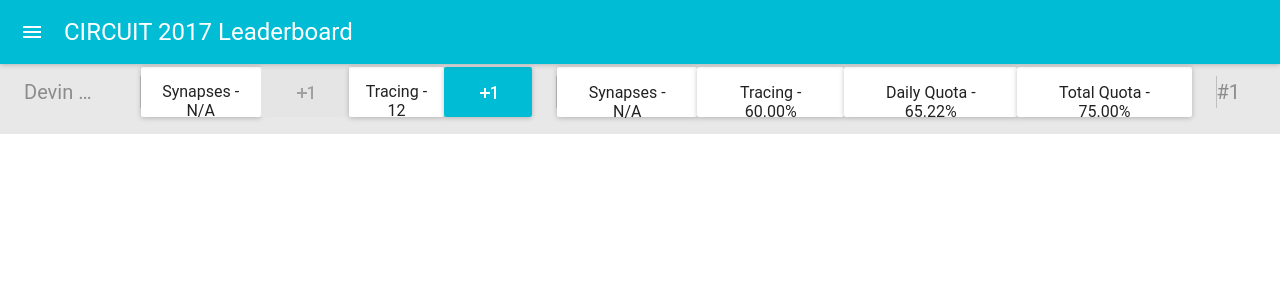
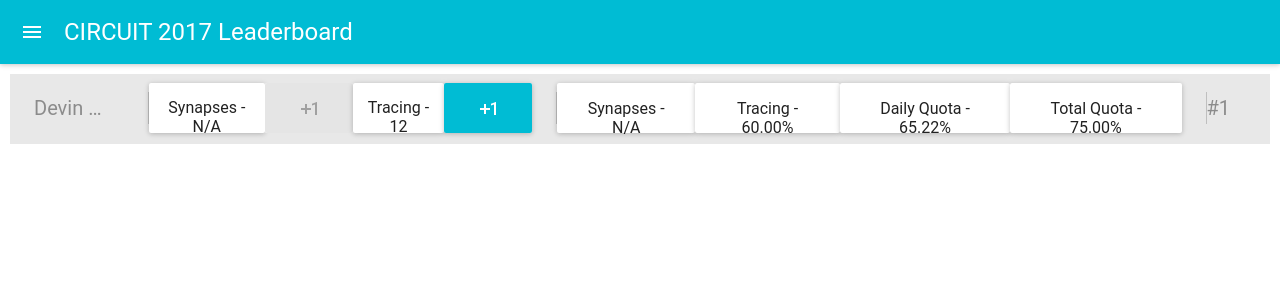
Before and after one commit to hpcowley/leaderboard, a React (Create React App) app in the folder leaderboard/: page / in a window 1280 px wide. Shown: the top 300 px of the page. Built offline with nearby package versions, Linux system fonts and the light colour scheme; what react-tap-event-plugin would draw is missing.

Commit message:
Made it look a bit nicer

```diff
--- a/leaderboard/src/ControlBar.js
+++ b/leaderboard/src/ControlBar.js
@@ -10,7 +10,12 @@ import PlusOneIcon from 'material-ui/svg-icons/image/exposure-plus-1';
 
 
 export const TaskControlBar = (props) => (
-  <Toolbar style={{height:70, display:'block'}}>
+  <Toolbar style={{
+      margin:10,
+      height:70,
+      display:'block',
+      paddingTop: 6,
+    }}>
     <ToolbarGroup>
       <ToolbarTitle text={props.username} />
       <ToolbarSeparator />
```
